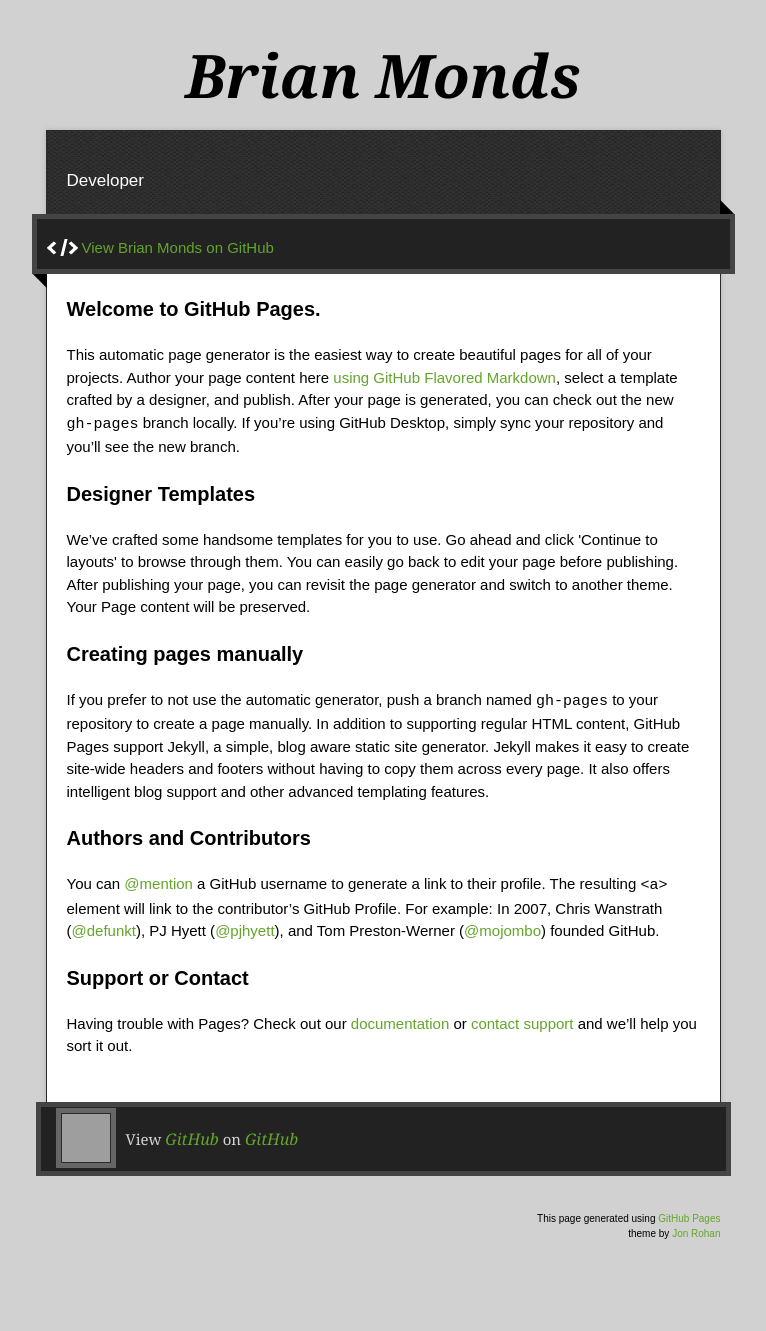
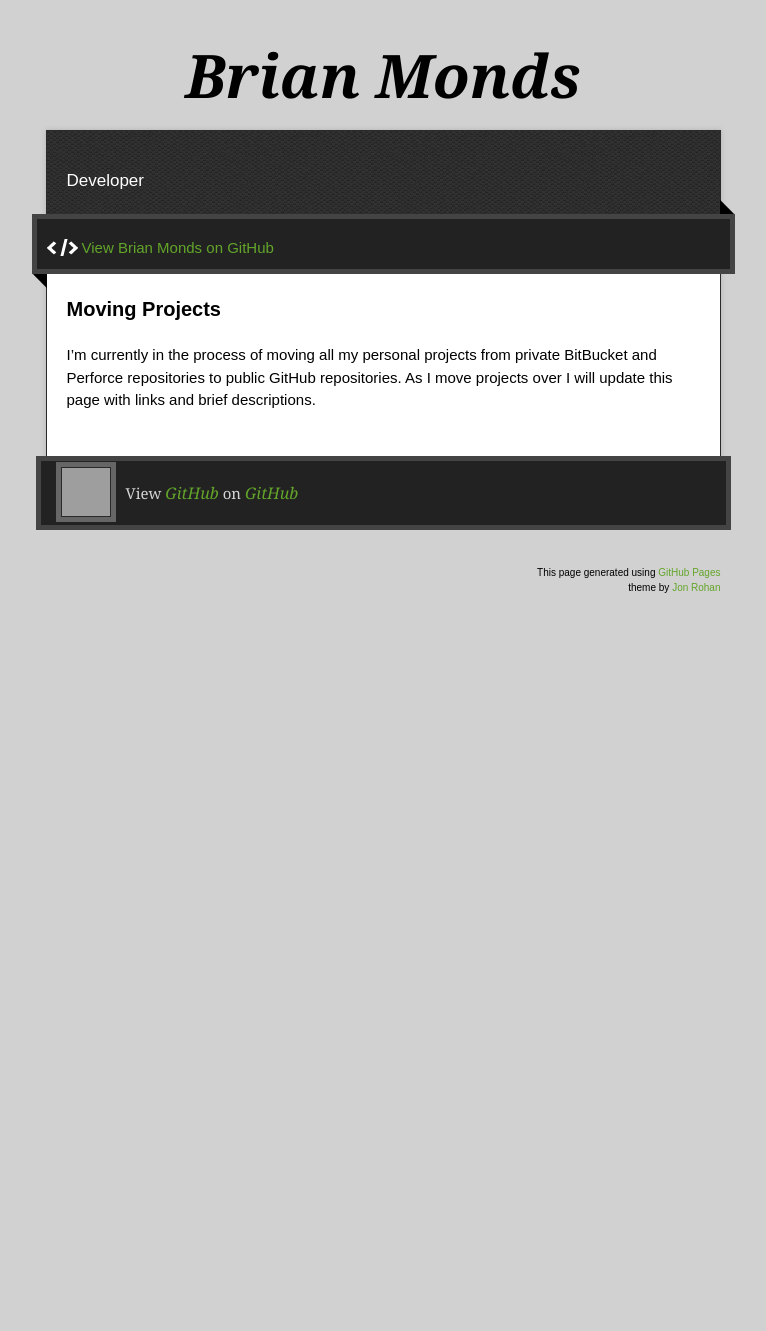
Before and after one commit to bmonds/bmonds.github.io, a Jekyll site: the page built from index.html, in a window 1280 px wide. Shown: the whole page, without its empty margins (257-1023 px from the left). Built offline with Jekyll 4.4.1, drawn with Linux system fonts in a browser that asks for light colours; nearby versions of some CDN libraries; after the commit the page ends 900 px from its top, so only the background shows below that; grey boxes are pictures that could not be loaded.

Commit message:
CVSITE-8 Updated main page to loop through available posts.  Created initial post about transferring projects to github.

```diff
--- a/index.html
+++ b/index.html
@@ -1,27 +1,7 @@
 ---
 layout: default
 ---
-<h3>
-<a id="welcome-to-github-pages" class="anchor" href="#welcome-to-github-pages" aria-hidden="true"><span aria-hidden="true" class="octicon octicon-link"></span></a>Welcome to GitHub Pages.</h3>
-
-<p>This automatic page generator is the easiest way to create beautiful pages for all of your projects. Author your page content here <a href="https://guides.github.com/features/mastering-markdown/">using GitHub Flavored Markdown</a>, select a template crafted by a designer, and publish. After your page is generated, you can check out the new <code>gh-pages</code> branch locally. If you’re using GitHub Desktop, simply sync your repository and you’ll see the new branch.</p>
-
-<h3>
-<a id="designer-templates" class="anchor" href="#designer-templates" aria-hidden="true"><span aria-hidden="true" class="octicon octicon-link"></span></a>Designer Templates</h3>
-
-<p>We’ve crafted some handsome templates for you to use. Go ahead and click 'Continue to layouts' to browse through them. You can easily go back to edit your page before publishing. After publishing your page, you can revisit the page generator and switch to another theme. Your Page content will be preserved.</p>
-
-<h3>
-<a id="creating-pages-manually" class="anchor" href="#creating-pages-manually" aria-hidden="true"><span aria-hidden="true" class="octicon octicon-link"></span></a>Creating pages manually</h3>
-
-<p>If you prefer to not use the automatic generator, push a branch named <code>gh-pages</code> to your repository to create a page manually. In addition to supporting regular HTML content, GitHub Pages support Jekyll, a simple, blog aware static site generator. Jekyll makes it easy to create site-wide headers and footers without having to copy them across every page. It also offers intelligent blog support and other advanced templating features.</p>
-
-<h3>
-<a id="authors-and-contributors" class="anchor" href="#authors-and-contributors" aria-hidden="true"><span aria-hidden="true" class="octicon octicon-link"></span></a>Authors and Contributors</h3>
-
-<p>You can <a href="https://help.github.com/articles/basic-writing-and-formatting-syntax/#mentioning-users-and-teams" class="user-mention">@mention</a> a GitHub username to generate a link to their profile. The resulting <code>&lt;a&gt;</code> element will link to the contributor’s GitHub Profile. For example: In 2007, Chris Wanstrath (<a href="https://github.com/defunkt" class="user-mention">@defunkt</a>), PJ Hyett (<a href="https://github.com/pjhyett" class="user-mention">@pjhyett</a>), and Tom Preston-Werner (<a href="https://github.com/mojombo" class="user-mention">@mojombo</a>) founded GitHub.</p>
-
-<h3>
-<a id="support-or-contact" class="anchor" href="#support-or-contact" aria-hidden="true"><span aria-hidden="true" class="octicon octicon-link"></span></a>Support or Contact</h3>
-
-<p>Having trouble with Pages? Check out our <a href="https://help.github.com/pages">documentation</a> or <a href="https://github.com/contact">contact support</a> and we’ll help you sort it out.</p>
+{% for post in site.posts %}
+    <h3>{{ post.title }}</h3>
+    {{ post.content }}
+{% endfor %}
```
Also changed, not shown: _posts/2016-03-09-moving-projects.md (added, +5 -0 lines).
